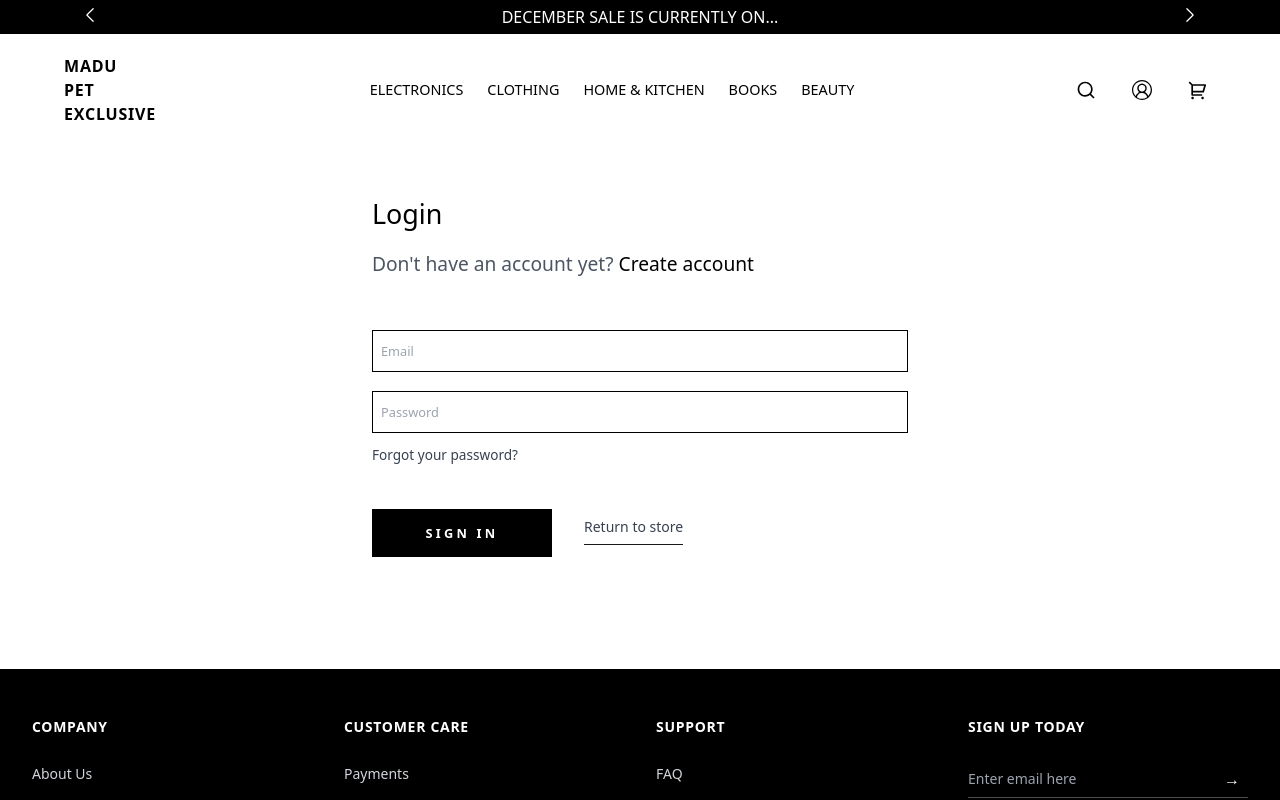
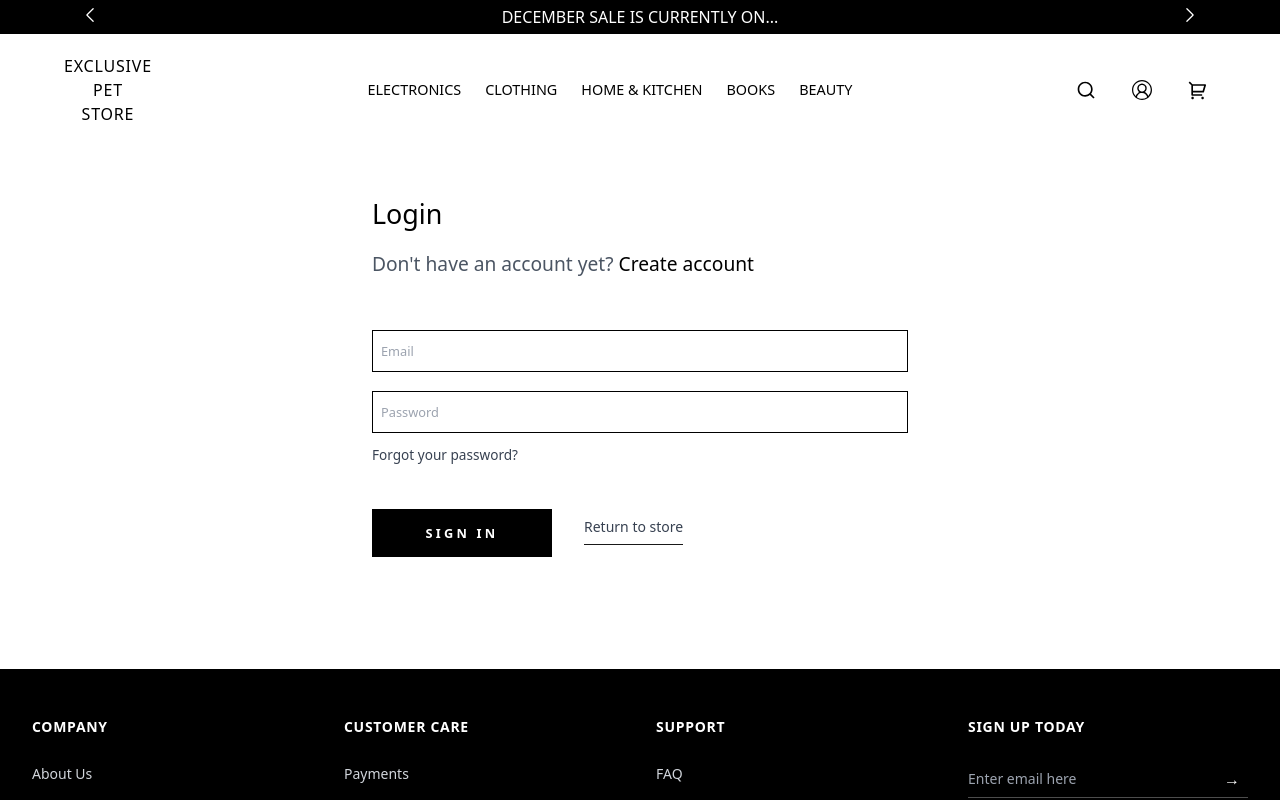
Before and after one commit to kelvinjones1234/ecommerce-frontend, a React (Vite) app: page /login in a window 1280 px wide. Shown: the top 800 px of the page. Built offline with nearby package versions, Linux system fonts and the light colour scheme.

Commit message:
fixed hovering nav on toggle

```diff
--- a/src/components/DesktopNav.jsx
+++ b/src/components/DesktopNav.jsx
@@ -62,10 +62,10 @@ const DesktopNav = () => {
       `}
       >
         <div className="flex gap-x-[2rem] justify-between items-center py-5">
-          <div className="left hover:text-black text-left font-bold uppercase tracking-wider">
-            <h1>Madu</h1>
+          <div className="left grid text-center hover:text-black text-left font-thin uppercase tracking-wider">
+            <h1>Exclusive</h1>
             <h2>Pet</h2>
-            <h3>Exclusive</h3>
+            <h3>Store</h3>
           </div>
 
           <div className="middle">
--- a/src/components/MobileNav.jsx
+++ b/src/components/MobileNav.jsx
@@ -74,7 +74,7 @@ const MobileNav = () => {
         className="absolute inset-0 bg-white z-0"
         variants={navVariants}
         initial="initial"
-        animate={menuToggle || isHovered ? "hover" : "initial"}
+        animate={isHovered ? "hover" : "initial"}
         style={{
           transformOrigin: "top",
           height: "100%",
@@ -106,8 +106,8 @@ const MobileNav = () => {
               )}
             </div>
 
-            <div className="middle flex-[2] flex justify-center">
-              Madu<br></br>Pet<br></br>Exclusive
+            <div className="middle flex-[2] flex text-center font-thin uppercase tracking-wider justify-center">
+              Exclusive<br></br>Pet<br></br>Store
             </div>
             <div className="right flex items-center justify-between gap-7 flex-1">
               <div className="cursor-pointer" onClick={handleSearchToggle}>
```
